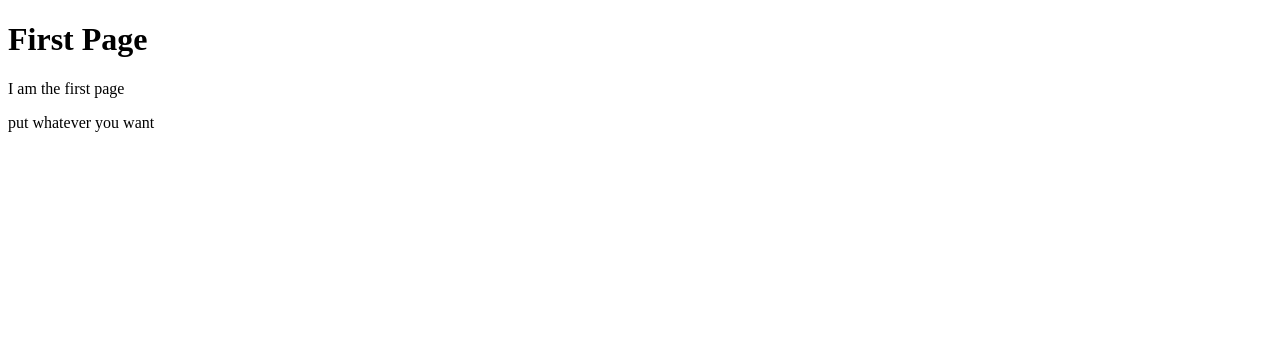
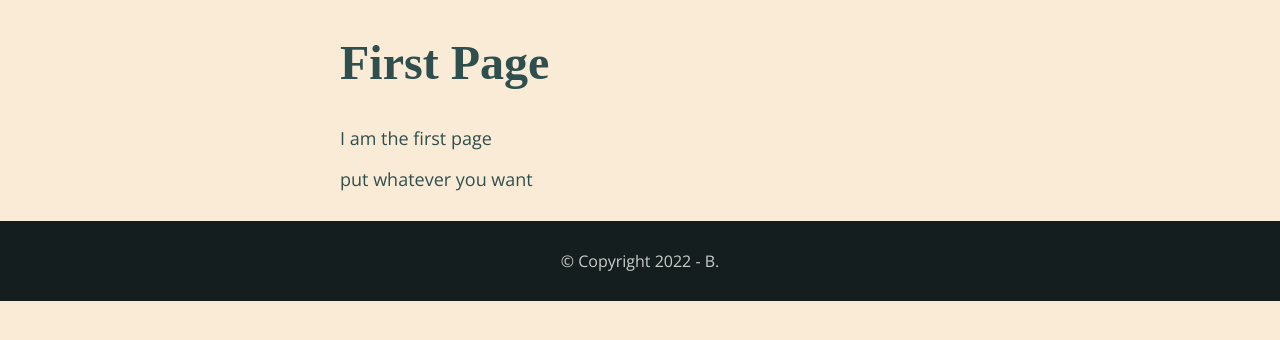
Before and after one commit to monsieurBastian/b-web, a Gatsby site: page /first in a window 1280 px wide. Built offline with nearby package versions, Linux system fonts and the light colour scheme; Gatsby itself is replaced by a stand-in of ours; a web font is replaced by a local one.

Commit message:
add basic scss support and google fonts

```diff
--- /dev/null
+++ b/gatsby-browser.js
@@ -0,0 +1 @@
+import './src/styles/global.scss'
--- a/gatsby-config.js
+++ b/gatsby-config.js
@@ -28,6 +28,7 @@ module.exports = {
         ]
       }
     },
+    'gatsby-plugin-sass',
     'gatsby-plugin-image',
     'gatsby-plugin-sharp',
     'gatsby-transformer-sharp'
--- a/package.json
+++ b/package.json
@@ -14,12 +14,14 @@
     "gatsby": "^4.18.1",
     "gatsby-image": "^3.11.0",
     "gatsby-plugin-image": "^2.18.1",
+    "gatsby-plugin-sass": "^5.18.1",
     "gatsby-plugin-sharp": "^4.18.1",
     "gatsby-remark-images": "^6.18.1",
     "gatsby-source-filesystem": "^4.18.1",
     "gatsby-transformer-remark": "^5.18.1",
     "gatsby-transformer-sharp": "^4.18.1",
     "react": "^18.2.0",
-    "react-dom": "^18.2.0"
+    "react-dom": "^18.2.0",
+    "sass": "^1.53.0"
   }
 }
--- /dev/null
+++ b/src/components/Layout.js
@@ -0,0 +1,22 @@
+import React from 'react'
+
+const Layout = ({ children }) => {
+  return (
+    <>
+      <div className="container">
+        { children }
+      </div>
+      <Footer />
+    </>
+  )
+}
+
+const Footer = () => {
+  return (
+    <footer className="footer">
+      © Copyright 2022 - B.
+    </footer>
+  )
+}
+
+export default Layout
--- a/src/data/first.md
+++ b/src/data/first.md
@@ -1,29 +1,27 @@
 ---
-title: First Page
-description: You guessed it!
+title: This would be my frist Gatsby blog post.
+description: Would you like to read this? It would be a lot of fun.
 slug: /first-markdown
 featuredImage: ../images/javier-miranda-6Pou6SeJ6cY-unsplash.jpg
 ---
-
-#First Page!
-
-This is the first MD page
-
-- list item one
-- here is number two
-- and a third one
 
 Lorem ipsum dolor sit amet, consectetur adipiscing elit. Pellentesque vel elit odio. Nulla nec tincidunt tortor, eu vulputate ligula. Vestibulum sollicitudin sapien nec augue auctor, et efficitur risus luctus. Interdum et malesuada fames ac ante ipsum primis in faucibus. Aliquam gravida urna et justo lacinia aliquet. Quisque eu nisi et nunc tincidunt aliquam et vel eros. Cras vel ultrices sem. Lorem ipsum dolor sit amet, consectetur adipiscing elit. Integer vel augue justo. Praesent varius sem lectus, eget suscipit eros luctus non.
 
 Vestibulum tincidunt massa quis lectus ultricies, elementum ullamcorper ante placerat. Nullam imperdiet dolor urna. Fusce malesuada neque sed lectus commodo imperdiet. Vestibulum luctus urna at accumsan sagittis. Cras tincidunt massa mauris, vitae varius nibh convallis quis. Praesent vehicula imperdiet velit, et hendrerit massa tempus vel. Nam convallis bibendum aliquam. Etiam et vehicula orci.
 
-Fusce in commodo lorem. Quisque lacinia est vel egestas rutrum. Fusce eros erat, dignissim fermentum orci at, tempor fringilla nibh. Suspendisse finibus nisi sed pellentesque cursus. Sed suscipit turpis quis venenatis efficitur. Etiam lobortis lobortis libero, non sollicitudin odio ullamcorper mollis. Pellentesque odio nunc, rutrum non rhoncus et, gravida nec magna. Nulla vel mauris non nulla dignissim finibus. Vestibulum ligula sapien, scelerisque in aliquam id, imperdiet ut orci. Aliquam erat volutpat. Pellentesque quam tortor, dictum in nisi at, iaculis rhoncus nisi. Ut nibh ligula, vehicula a lacus et, elementum convallis ligula. Vestibulum urna urna, fermentum a malesuada non, feugiat ut odio. In et nunc iaculis, molestie ex lacinia, volutpat lacus. Vestibulum porta velit turpis, vitae facilisis tortor maximus eu.
+## Fusce in commodo lorem. Quisque lacinia est vel egestas rutrum.
+
+Fusce eros erat, dignissim fermentum orci at, tempor fringilla nibh. Suspendisse finibus nisi sed pellentesque cursus. Sed suscipit turpis quis venenatis efficitur. Etiam lobortis lobortis libero, non sollicitudin odio ullamcorper mollis. Pellentesque odio nunc, rutrum non rhoncus et, gravida nec magna. Nulla vel mauris non nulla dignissim finibus. Vestibulum ligula sapien, scelerisque in aliquam id, imperdiet ut orci. Aliquam erat volutpat. Pellentesque quam tortor, dictum in nisi at, iaculis rhoncus nisi. Ut nibh ligula, vehicula a lacus et, elementum convallis ligula. Vestibulum urna urna, fermentum a malesuada non, feugiat ut odio. In et nunc iaculis, molestie ex lacinia, volutpat lacus. Vestibulum porta velit turpis, vitae facilisis tortor maximus eu.
 
 Vivamus sed purus quis lacus imperdiet rutrum vitae et ex. Nulla at odio finibus, congue ex mollis, ornare arcu. Sed eu nisi ut neque vestibulum aliquet. Proin sagittis mi quis posuere iaculis. Nam nec est neque. Nunc varius sodales mi eu eleifend. Pellentesque aliquet eget purus in scelerisque. Nunc auctor sit amet arcu nec vehicula. Suspendisse mauris ipsum, pharetra et nunc ut, scelerisque placerat purus. Integer ligula urna, ornare non egestas lacinia, tristique sed metus.
 
 Proin maximus porta convallis. Quisque sed purus ac tellus dictum tristique eu vitae nunc. Sed gravida aliquet lorem ac dictum. Curabitur tincidunt arcu a sem mollis laoreet. Morbi volutpat neque et lectus sagittis, id finibus lacus lacinia. Maecenas at faucibus ex. Quisque sodales congue libero fermentum maximus. Duis nibh orci, rhoncus sit amet vehicula non, pharetra eget tortor. Phasellus gravida interdum pulvinar. Vestibulum odio erat, condimentum sed lobortis et, maximus et tellus. Duis pulvinar vel ex nec suscipit.
 
 Nullam ac nisl sit amet lacus cursus sollicitudin non a nisi. Suspendisse tellus orci, lacinia a tellus venenatis, interdum sollicitudin nulla. Nullam auctor odio pharetra, ultricies mauris a, egestas ante. Curabitur sed ultrices tortor. Praesent tincidunt turpis a felis consequat egestas. Curabitur posuere porta eleifend. Fusce sed hendrerit tellus. Pellentesque ultricies sollicitudin ex non placerat. In laoreet consequat tempor. Morbi quis iaculis tortor.
+
+![the alt text](../images/javier-miranda-b_fob3Te8Uk-unsplash.jpg)
+
+## Deux (h2)
 
 Quisque tempor congue ex sit amet venenatis. Ut elementum pellentesque ex, in luctus nunc posuere id. Aenean consectetur enim tellus, vitae pellentesque nisl scelerisque a. Cras at leo quis magna malesuada mollis eu id orci. Proin eu lacus nunc. Ut interdum nibh eu mi consectetur, quis ultricies mi pellentesque. Curabitur porta nunc eu nulla sollicitudin elementum. Aenean eget metus dolor. Maecenas felis turpis, fringilla in eleifend ac, sagittis ac nisl. Vivamus faucibus, velit nec dictum volutpat, massa purus dignissim orci, sit amet tincidunt tellus mauris a est. Duis eget mollis dui, a viverra enim. Aliquam erat volutpat.
 
@@ -32,10 +30,3 @@ Etiam quis neque sollicitudin, aliquet nibh quis, lobortis lectus. In et venenat
 Morbi consectetur lectus sit amet dui consectetur ultrices. Phasellus in semper tortor. Etiam et nibh dui. Etiam turpis justo, porttitor nec nunc ac, condimentum dictum arcu. Sed molestie metus a lectus dignissim tincidunt. Donec consequat elit sit amet neque dapibus, id condimentum turpis pulvinar. Vivamus posuere eu dolor eu imperdiet.
 
 Vestibulum venenatis nulla at metus venenatis, id egestas lectus maximus. Aenean egestas volutpat auctor. Ut a pellentesque leo. Sed pulvinar mollis sapien, vitae consequat lacus mattis a. Vestibulum ante ipsum primis in faucibus orci luctus et ultrices posuere cubilia curae; Phasellus laoreet felis at arcu gravida laoreet. Aliquam sed nisi arcu. Aliquam pretium eros id pretium suscipit. Sed est nulla, feugiat gravida ornare vel, tincidunt vel ipsum. Etiam pharetra non mauris eu aliquet. Integer vitae purus quis lacus lacinia molestie id nec magna. Quisque ullamcorper eget tortor vitae suscipit. Praesent velit quam, tempor eu pulvinar pretium, posuere eu libero. Cras tortor metus, condimentum vitae varius eu, sagittis non felis.
-
-![the alt text](../images/javier-miranda-b_fob3Te8Uk-unsplash.jpg)
-
-## Deux (h2)
-
-et voilà
-on met un petit message pour stager qqch
--- a/src/pages/index.js
+++ b/src/pages/index.js
@@ -1,10 +1,12 @@
 import React from 'react'
+
+import Layout from '../components/Layout'
 
 const Index = () => {
   return (
-    <div>
+    <Layout>
       <h1>The homepage</h1>
-    </div>
+    </Layout>
   )
 }
 
--- /dev/null
+++ b/src/styles/global.scss
@@ -0,0 +1,53 @@
+@import url('https://fonts.googleapis.com/css2?family=Edu+NSW+ACT+Foundation:wght@600&family=Open+Sans:wght@300;400;700;800&display=swap');
+
+$font-stack-h: 'Edu NSW ACT Foundation', cursive;
+$font-stack-txt: 'Open Sans', sans-serif;
+$primary-color: orange;
+$bg-color-light: antiquewhite;
+$txt-color-dark: darkslategrey;
+
+html {
+  box-sizing: border-box;
+}
+*,
+*:before,
+*:after {
+  box-sizing: inherit;
+}
+body {
+  background: $bg-color-light;
+  color: $txt-color-dark;
+  font-family: $font-stack-txt;
+  margin: 0;
+  padding: 0;
+}
+
+h1, h2, h3, h4 {
+  font-family: $font-stack-h;
+}
+h5, h6 {
+  font-family: $font-stack-txt;
+}
+
+.container {
+  font-size: 18px;
+  line-height: 1.3;
+  margin: 0 auto;
+  max-width: 640px;
+  padding: 0 20px;
+  width: 100%;
+
+  h1 {
+    font-size: 48px;
+  }
+}
+
+.footer {
+  align-items: center;
+  background: rgb(20, 30, 30);
+  color: #ccc;
+  display: flex;
+  justify-content: center;
+  margin-top: 30px;
+  min-height: 80px;
+}
--- a/src/templates/Generic.js
+++ b/src/templates/Generic.js
@@ -1,12 +1,14 @@
 import React from 'react'
+
+import Layout from '../components/Layout'
 
 const Generic = ({ pageContext }) => {
   return (
-    <div>
+    <Layout>
       <h1>{ pageContext.title }</h1>
       <p>{ pageContext.description }</p>
       <p>put whatever you want</p>
-    </div>
+    </Layout>
   )
 }
 
--- a/src/templates/Markdown.js
+++ b/src/templates/Markdown.js
@@ -1,5 +1,7 @@
 import React from 'react'
 import { graphql } from 'gatsby'
+
+import Layout from '../components/Layout'
 import Img from 'gatsby-image'
 
 const Markdown = ({ data }) => {
@@ -7,7 +9,7 @@ const Markdown = ({ data }) => {
   const { featuredImage } = markdownRemark.frontmatter
 
   return (
-    <div>
+    <Layout>
       <h1>{ markdownRemark.frontmatter.title }</h1>
 
       { featuredImage && (
@@ -21,7 +23,7 @@ const Markdown = ({ data }) => {
       <p>{ markdownRemark.frontmatter.description }</p>
       <p>put whatever you want</p>
       <div dangerouslySetInnerHTML={{ __html: markdownRemark.html }} />
-    </div>
+    </Layout>
   )
 }
 
```
Also changed, not shown: 1 other file.
